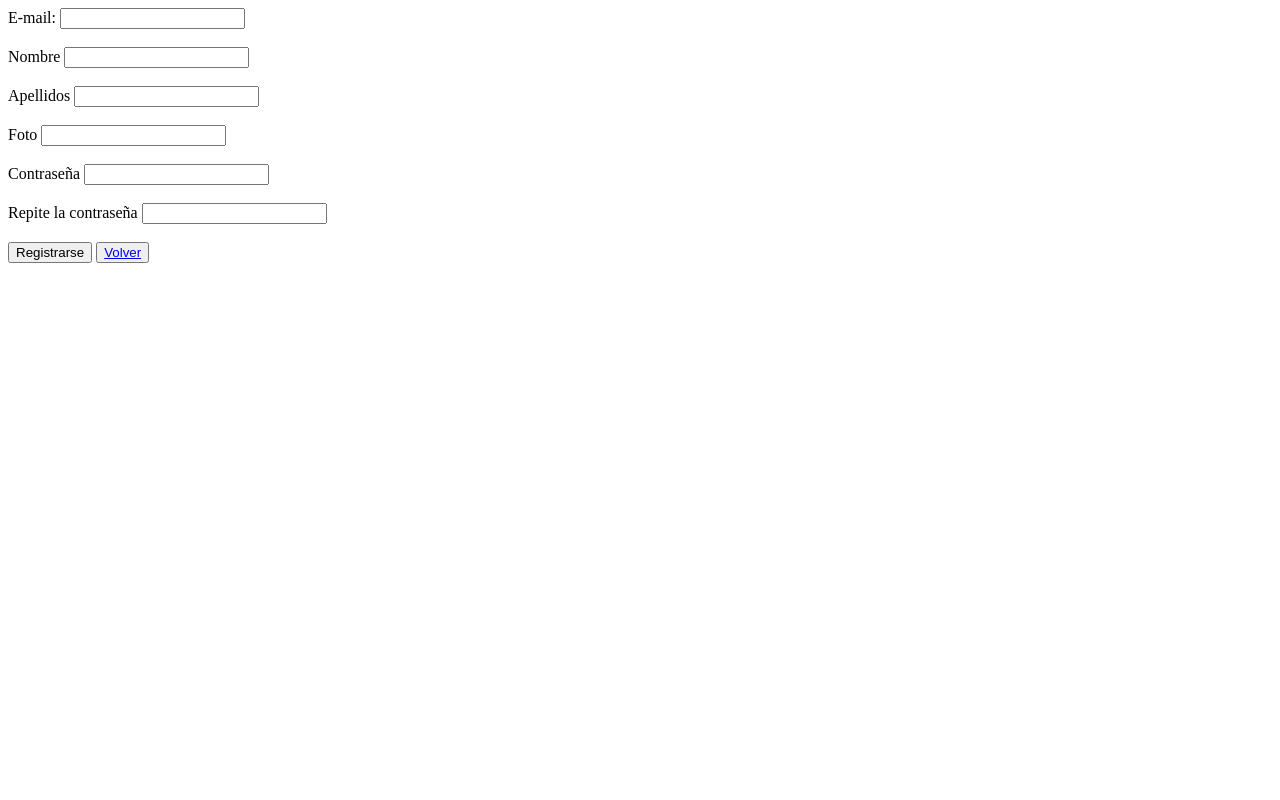
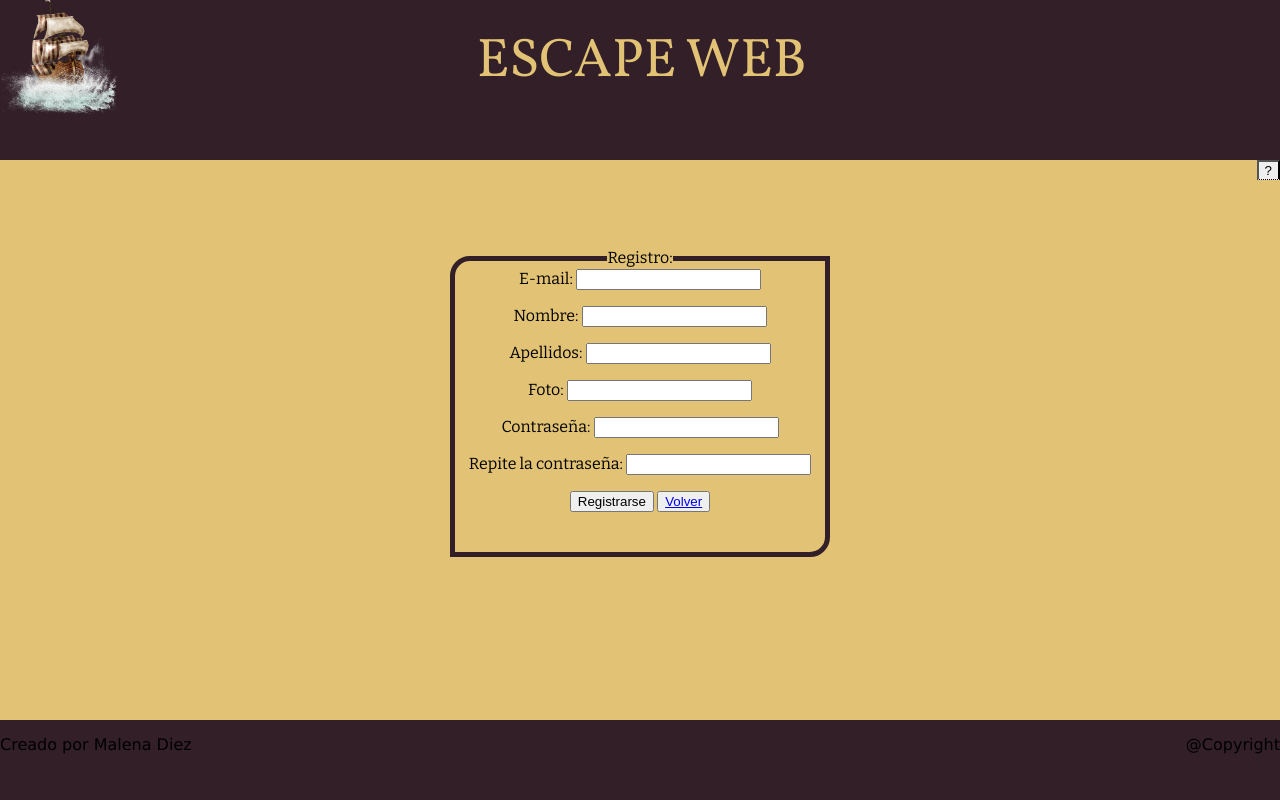
Before and after one commit to diezMalena/Desafio1, a PHP site: page /registro.php in a window 1280 px wide. Run offline with PHP 8.4, Linux system fonts and the light colour scheme.

Commit message:
primer diseño registro

```diff
--- a/CSS/_botones.scss
+++ b/CSS/_botones.scss
@@ -1,4 +1,5 @@
 @import "_colores.scss";
+@import url("https://fonts.googleapis.com/css2?family=Vollkorn:ital,wght@1,700&display=swap");
 
 .botonIS{
     color: #FFF;
@@ -33,7 +34,6 @@
     text-align: left;
     border-radius: 6px;
     padding: 5px;
-
     position: absolute;
     z-index: 1;
     right: 0;
--- a/CSS/general.css
+++ b/CSS/general.css
@@ -2,6 +2,7 @@
    v2.0 | 20110126
    License: none (public domain)
 */
+@import url("https://fonts.googleapis.com/css2?family=Vollkorn:ital,wght@1,700&display=swap");
 @import url("https://fonts.googleapis.com/css2?family=Vollkorn:ital,wght@1,700&display=swap");
 @import url("https://fonts.googleapis.com/css2?family=Bitter&family=Vollkorn:wght@400;600&display=swap");
 html, body, div, span, applet, object, iframe,
--- a/Controlador/desafio1.txt
+++ b/Controlador/desafio1.txt
@@ -6,3 +6,6 @@ Conexión a la Base de Datos correcta.
 Se ha iniciado sesión correctamente.
 Conexión a la Base de Datos correcta.
 Se ha iniciado sesión correctamente.
+Conexión a la Base de Datos correcta.
+Emails seleccionados correctamente.
+Persona insertada correctamente.
--- a/Controlador/registro_IS.php
+++ b/Controlador/registro_IS.php
@@ -71,7 +71,7 @@
                     header("location: ../registro.php");
                 }else{
                     //Me mando a index.php para poder iniciar sesión:
-                    header("location: index.php");
+                    header("location: ../index.php");
                 }
             }
 
--- a/index.php
+++ b/index.php
@@ -30,7 +30,7 @@
                 <div class="col-m-12 derecha">
                 <button class="tooltip">?
                     <span class="tooltiptext">
-                        <center><b>ATAKEBUNE</b></center>
+                        <b>ATAKEBUNE</b>
                         <p>
                         Un grupo de marines de la Marina Imperial Japonesa, se vio, no sabe muy bien cómo,
                         encerrado en la bodega de un buque de guerra japonés de la era Sengoku (s. XVI).
--- a/registro.php
+++ b/registro.php
@@ -2,6 +2,7 @@
     <head>
         <title>Registrarse</title>
         <script src="Script/validacion.js"></script>
+        <link rel="stylesheet" href="./CSS/general.css">
     </head>
     <body onload="validarEmail()">
         <?php
@@ -11,22 +12,58 @@
                 unset($_SESSION["mensajeError"]);
             }
         ?>
+        <div class="container">
+            <header class="row">
+                <div class="col-e-4 col-m-12">
+                    <img src="./Img/Generales/barco.png" class="imgResponsive">
+                </div>
 
-        <form action="./Controlador/registro_IS.php">
-            <!--El atributo novalidate sirve para no enviar el formulario -->
+                <div class="col-e-6 col-m-12 edicionTitulo">
+                    <h1>ESCAPE WEB</h1>
+                </div>
+            </header>
+
+            <nav class="row">
+                <div class="col-m-12 derecha">
+                <button class="tooltip">?
+                    <span class="tooltiptext">
+                        <p>
+                            ¡Regístrate y podrás disfrutar del mejor Escape Web!
+                            Más de 15.000 enigmas por adivinar... ¿A qué esperas?
+                            <br>¡Únete a nosotros!
+                        </p>
+                    </span>
+                </button>
+                </div>
+            </nav>
+
+            <section class="row">
+                <article class="col-e-12 centrado pad5 padBottom">
+                    <form action="./Controlador/registro_IS.php" method="POST">
+                        <fieldset class="padBottom col-e-6">
+                            <legend>Registro:  </legend>
                                 <label for="mail" novalidate>
                                     <span>E-mail:</span>
                                     <input type="email" name="correo" id="mail" required minlength="5">
                                     <span class="error" aria-live="polite"></span>
                                 </label> <br><br>
-            Nombre  <input type="text" name="nombre" value="" required> <br><br>
-            Apellidos  <input type="text" name="apellidos" value="" required> <br><br>
-            Foto <input type="text" name="foto" value=""> <br><br>
-            Contraseña <input type="password" name="contraseña" value="" required minlength="5"> <br><br>
-            Repite la contraseña <input type="password" name="contraseña2" value="" required minlength="5"> <br><br>
+                                Nombre:  <input type="text" name="nombre" value="" required> <br><br>
+                                Apellidos:  <input type="text" name="apellidos" value="" required> <br><br>
+                                Foto: <input type="text" name="foto" value=""> <br><br>
+                                Contraseña: <input type="password" name="contraseña" value="" required minlength="5"> <br><br>
+                                Repite la contraseña: <input type="password" name="contraseña2" value="" required minlength="5"> <br><br>
 
                                 <input type="submit" name="registrar" value="Registrarse">
                                 <button><a href="index.php">Volver</a></button>
+                        </fieldset>
                     </form>
+                </article>
+            </section>
+
+            <footer class="row">
+                <p class=" col-e-4 col-m-12 izquierda">Creado por Malena Diez</p>
+                <p class=" col-e-8 col-m-12 derecha">@Copyright</p>
+            </footer>
+        </div>
     </body>
 </html>
```
Also changed, not shown: 1 other file. Lines whose indentation alone changed are shown as unchanged.
